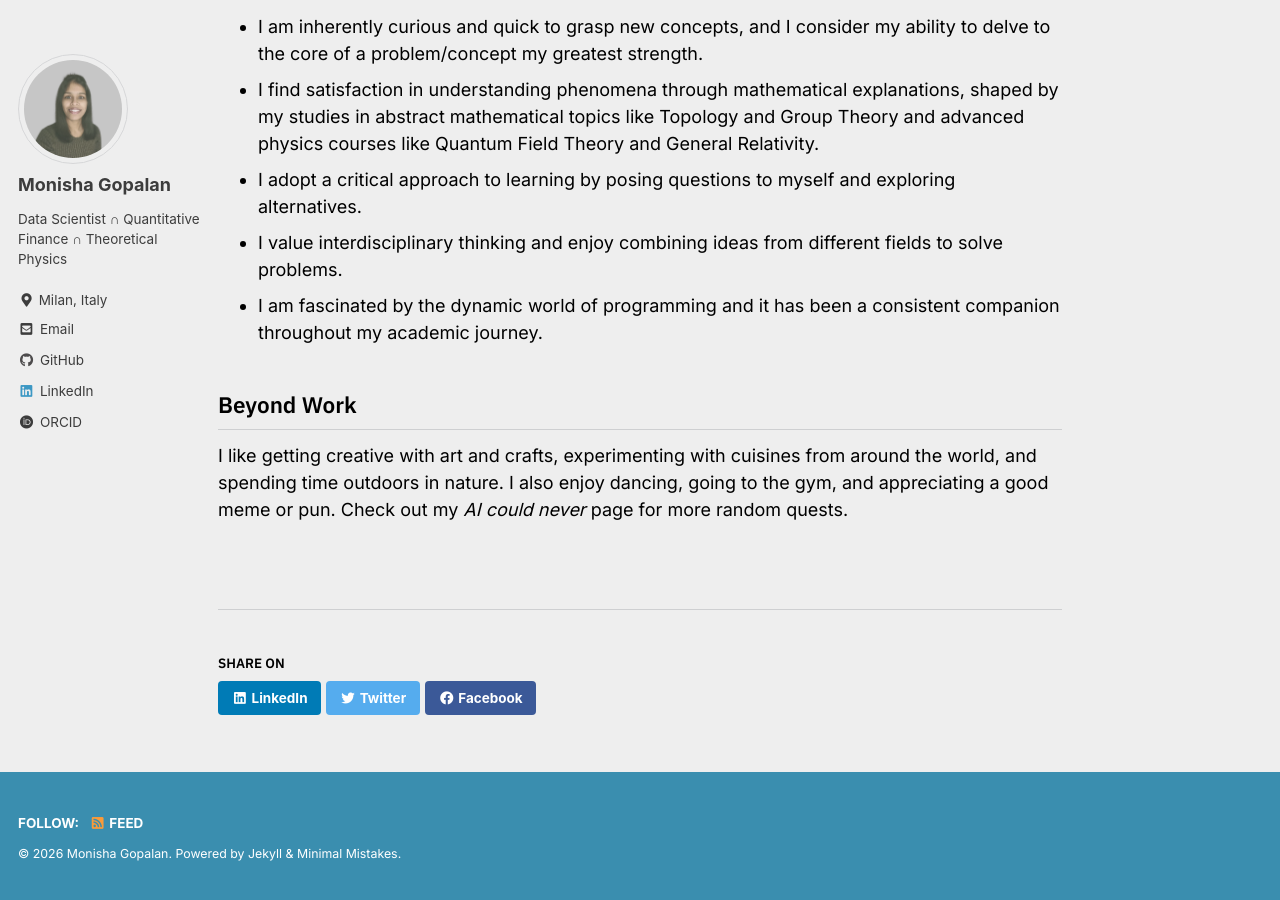
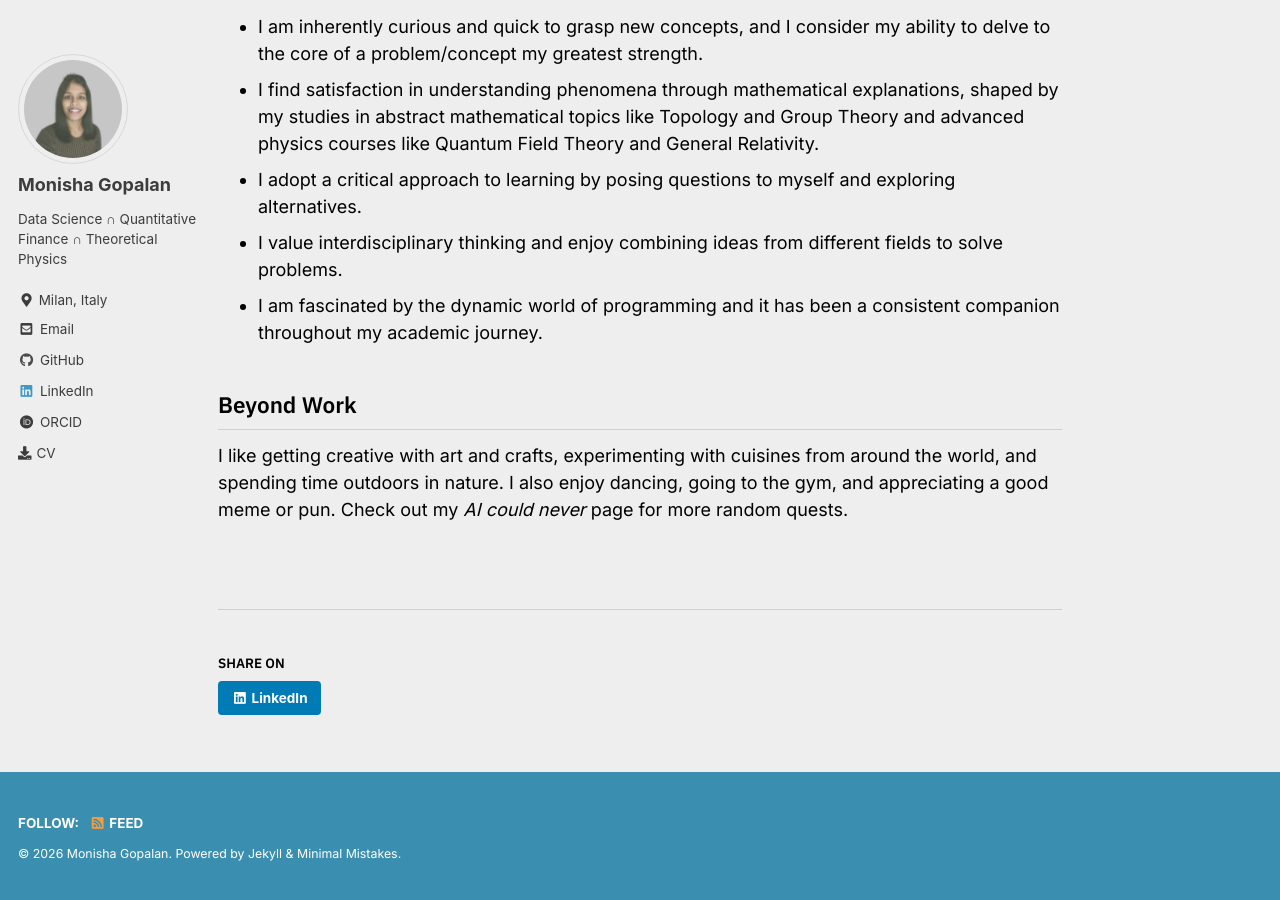
Before and after one commit to monishagopalan/monishagopalan.github.io, a Jekyll site: the page built from _pages/home.md, in a window 1280 px wide and 900 px high, scrolled down 909 px. Built offline with Jekyll 4.4.1, drawn with Linux system fonts in a browser that asks for light colours; cached includes are drawn as plain includes.

Commit message:
moved CV

```diff
--- a/_config.yml
+++ b/_config.yml
@@ -106,7 +106,7 @@ analytics:
 author:
   name             : "Monisha Gopalan"
   avatar           : "/assets/images/new_dp.jpg" # path of avatar image, e.g. "/assets/images/bio-photo.jpg"
-  bio              : "Data Scientist ∩ Quantitative Finance ∩ Theoretical Physics"
+  bio              : "Data Science ∩ Quantitative Finance ∩ Theoretical Physics"
   location         : "Milan, Italy"
   email            :
   links:
@@ -122,6 +122,9 @@ author:
     - label: "ORCID "
       icon: "fab fa-fw fa-orcid"
       url: "https://orcid.org/0000-0002-7410-5337"
+    - label: "CV "
+      icon: "fas fa-download"
+      url: "/assets/documents/MonishaGopalan_Resume.pdf"
 
 # Reading Files
 include:
--- a/_includes/social-share.html
+++ b/_includes/social-share.html
@@ -1,11 +1,15 @@
 <section class="page__share">
   {% if site.data.ui-text[site.locale].share_on_label %}
-    <h4 class="page__share-title">{{ site.data.ui-text[site.locale].share_on_label | default: "Share on" }}</h4>
+  <h4 class="page__share-title">{{ site.data.ui-text[site.locale].share_on_label | default: "Share on" }}</h4>
   {% endif %}
-  <a href="https://www.linkedin.com/shareArticle?mini=true&url={{ page.url | absolute_url | url_encode }}" class="btn btn--linkedin" onclick="window.open(this.href, 'window', 'left=20,top=20,width=500,height=500,toolbar=1,resizable=0'); return false;" title="{{ site.data.ui-text[site.locale].share_on_label | default: 'Share on' }} LinkedIn"><i class="fab fa-fw fa-linkedin" aria-hidden="true"></i><span> LinkedIn</span></a>
+  <a href="https://www.linkedin.com/shareArticle?mini=true&url={{ page.url | absolute_url | url_encode }}"
+    class="btn btn--linkedin"
+    onclick="window.open(this.href, 'window', 'left=20,top=20,width=500,height=500,toolbar=1,resizable=0'); return false;"
+    title="{{ site.data.ui-text[site.locale].share_on_label | default: 'Share on' }} LinkedIn"><i
+      class="fab fa-fw fa-linkedin" aria-hidden="true"></i><span> LinkedIn</span></a>
 
-  <a href="https://twitter.com/intent/tweet?{% if site.twitter.username %}via={{ site.twitter.username | url_encode }}&{% endif %}text={{ page.title | url_encode }}%20{{ page.url | absolute_url | url_encode }}" class="btn btn--twitter" onclick="window.open(this.href, 'window', 'left=20,top=20,width=500,height=500,toolbar=1,resizable=0'); return false;" title="{{ site.data.ui-text[site.locale].share_on_label | default: 'Share on' }} Twitter"><i class="fab fa-fw fa-twitter" aria-hidden="true"></i><span> Twitter</span></a>
+  <!-- <a href="https://twitter.com/intent/tweet?{% if site.twitter.username %}via={{ site.twitter.username | url_encode }}&{% endif %}text={{ page.title | url_encode }}%20{{ page.url | absolute_url | url_encode }}" class="btn btn--twitter" onclick="window.open(this.href, 'window', 'left=20,top=20,width=500,height=500,toolbar=1,resizable=0'); return false;" title="{{ site.data.ui-text[site.locale].share_on_label | default: 'Share on' }} Twitter"><i class="fab fa-fw fa-twitter" aria-hidden="true"></i><span> Twitter</span></a> -->
 
-  <a href="https://www.facebook.com/sharer/sharer.php?u={{ page.url | absolute_url | url_encode }}" class="btn btn--facebook" onclick="window.open(this.href, 'window', 'left=20,top=20,width=500,height=500,toolbar=1,resizable=0'); return false;" title="{{ site.data.ui-text[site.locale].share_on_label | default: 'Share on' }} Facebook"><i class="fab fa-fw fa-facebook" aria-hidden="true"></i><span> Facebook</span></a>
+  <!-- <a href="https://www.facebook.com/sharer/sharer.php?u={{ page.url | absolute_url | url_encode }}" class="btn btn--facebook" onclick="window.open(this.href, 'window', 'left=20,top=20,width=500,height=500,toolbar=1,resizable=0'); return false;" title="{{ site.data.ui-text[site.locale].share_on_label | default: 'Share on' }} Facebook"><i class="fab fa-fw fa-facebook" aria-hidden="true"></i><span> Facebook</span></a> -->
 
 </section>
```
Also changed, not shown: _pages/beyondwork.md (added, +13 -0 lines), _pages/cv.md (+0 -2 lines).
